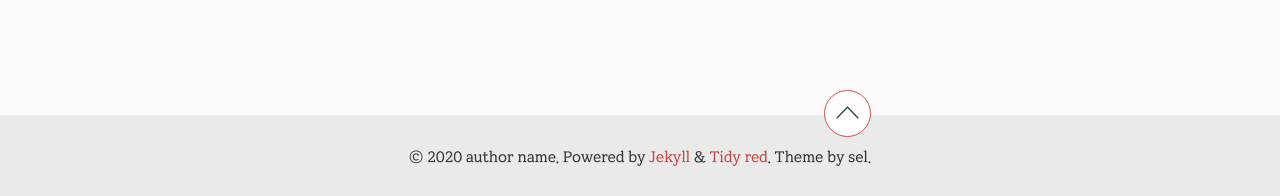
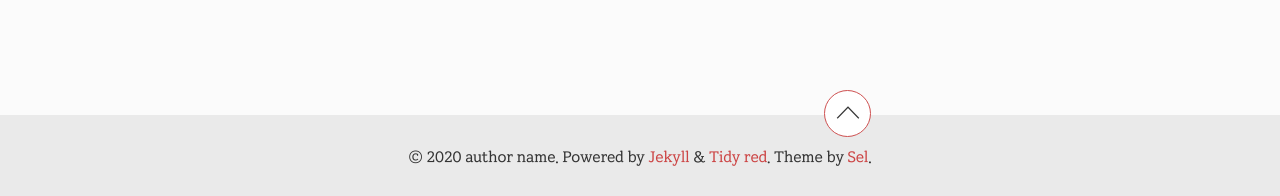
Before and after one commit to selosele/jekyll-theme-tidyred, a Jekyll site: the page built from index.html, in a window 1280 px wide and 900 px high, scrolled down 1632 px. Shown: the part 701-897 px from the top of the window. Built offline with Jekyll 4.4.1, drawn with Linux system fonts in a browser that asks for light colours; the list of posts is cut into pages by our own code.

Commit message:
레이아웃 HTML 수정

```diff
--- a/_includes/mastfoot.html
+++ b/_includes/mastfoot.html
@@ -4,7 +4,7 @@
 </p>
 {%- endif -%}
 
-<p class="mastfoot__copyright">&copy; 2020 {{ site.author.name | default: site.title }}. {{ site.data.ui-text[site.locale].powered_by | default: "Powered by" }} <a href="https://jekyllrb.com" target="_blank" title="{{ site.data.ui-text[site.locale].target_blank }}" rel="noopener noreferrer nofollow">Jekyll</a> &amp; <a href="https://selosele.github.io/jekyll-theme-tidyred" target="_blank" title="{{ site.data.ui-text[site.locale].target_blank }}" rel="noopener noreferrer nofollow">Tidy red</a>. Theme by sel.</p>
+<p class="mastfoot__copyright">&copy; 2020 {{ site.author.name | default: site.title }}. {{ site.data.ui-text[site.locale].powered_by | default: "Powered by" }} <a href="https://jekyllrb.com" target="_blank" title="{{ site.data.ui-text[site.locale].target_blank }}" rel="noopener noreferrer nofollow">Jekyll</a> &amp; <a href="https://selosele.github.io/jekyll-theme-tidyred" target="_blank" title="{{ site.data.ui-text[site.locale].target_blank }}" rel="noopener noreferrer nofollow">Tidy red</a>. Theme by <a href="https://github.com/selosele" target="_blank" title="새창" rel="noopener noreferrer nofollow">Sel</a>.</p>
 
 <p class="mastfoot__btn-top">
   <a href="#skip-links">
```
